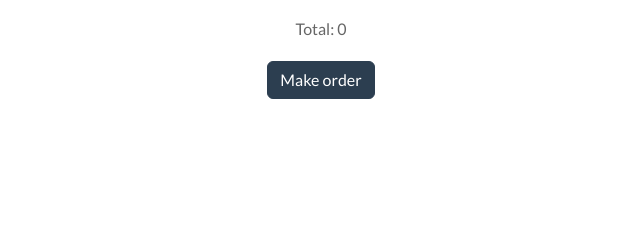
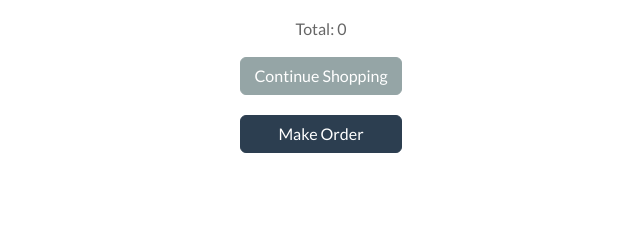
Before and after one commit to AdamWiercioch95/Boardgame_Shop, a Django app: page /shop/cart_list/ in a window 1280 px wide. Shown: the part 189-429 px from the top of the page, without its empty margins (319-959 px from the left). Run offline with Django 5.2, Linux system fonts and the light colour scheme; the visitor is signed in with stand-in values (Sample User, id 1); data comes from the database, SQL or seed files in the repository; data that the repository does not hold is empty; some libraries are stand-ins or nearby versions.

Commit message:
change redirection in add to cart, add return button in cart list

```diff
--- a/shop/views.py
+++ b/shop/views.py
@@ -114,7 +114,7 @@ class AddBoardgameToCartView(LoginRequiredMixin, View):
         except CartBoardgame.DoesNotExist:
             cart.boardgames.add(boardgame)
 
-        return redirect('boardgames_list')
+        return redirect('cart_list')
 
 
 class DeleteBoardgameFromCartView(LoginRequiredMixin, View):
--- a/templates/shop/cart_list.html
+++ b/templates/shop/cart_list.html
@@ -62,11 +62,18 @@
     </table>
     <p class="text-center">Total: {{ cart.total }}</p>
 
-    <form action="{% url 'make_order' %}" method="post" class="text-center">
-        {% csrf_token %}
-        <input type="hidden" name="action" value="submit_order">
-        <button type="submit" class="btn btn-primary">Make order</button>
-    </form>
+    <div class="container justify-content-center col-md-2">
+        <a href="{% url 'boardgames_list' %}" class="btn btn-secondary btn-block">Continue Shopping</a>
+    </div>
+
+    <div class="container justify-content-center col-md-2">
+        <form action="{% url 'make_order' %}" method="post" class="text-center">
+            {% csrf_token %}
+            <input type="hidden" name="action" value="submit_order">
+            <button type="submit" class="btn btn-primary btn-block">Make Order</button>
+        </form>
+    </div>
+
 </div>
 
 {% endblock %}
```
